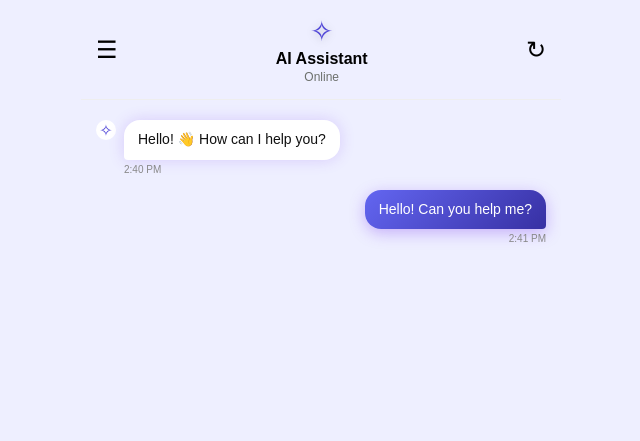
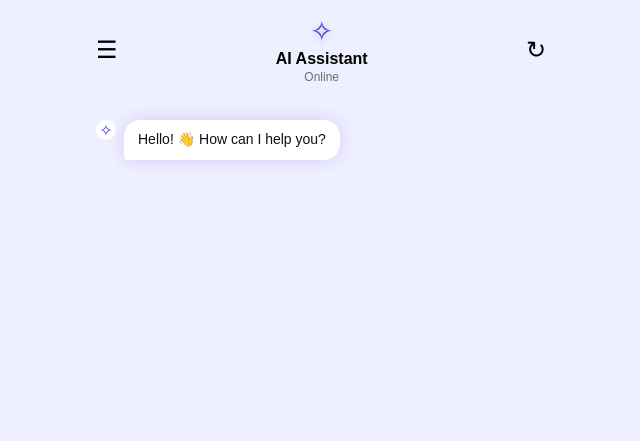
Before and after one commit to husnaM-dotcom/chatbot, a FastAPI app: page / in a window 1280 px wide. Shown: the top 441 px of the page, without its empty margins (319-959 px from the left). Run offline with FastAPI, Linux system fonts and the light colour scheme.

Commit message:
Clean up chatbot welcome message

```diff
--- a/static/script.js
+++ b/static/script.js
@@ -19,12 +19,17 @@ async function sendMessage() {
 
     addMessage(message, "user");
     messageInput.value = "";
+    showTyping();
 
     const response = await fetch(`/chat?message=${encodeURIComponent(message)}`, {
         method: "POST"
     });
 
     const data = await response.json();
+
+    await new Promise(resolve => setTimeout(resolve, 1000));
+
+    document.getElementById("typing").remove();
 
     addMessage(data.reply, "ai");
 }
@@ -60,7 +65,7 @@ function addMessage(text, sender) {
     if (sender === "ai") {
         const icon = document.createElement("div");
         icon.classList.add("ai-icon");
-        icon.textContent = "🤖";
+        icon.textContent = "✧";
 
         message.appendChild(icon);
     }
@@ -71,3 +76,21 @@ function addMessage(text, sender) {
 
     chatBox.scrollTop = chatBox.scrollHeight;
 }
+
+function showTyping() {
+    const typing = document.createElement("div");
+    typing.id = "typing";
+    typing.classList.add("message", "ai-message");
+
+    typing.innerHTML = `
+        <div class="ai-icon">✧</div>
+        <div class="message-content">
+            <div class="message-bubble">
+                AI is typing...
+            </div>
+        </div>
+    `;
+
+    chatBox.appendChild(typing);
+    chatBox.scrollTop = chatBox.scrollHeight;
+}
--- a/templates/index.html
+++ b/templates/index.html
@@ -53,31 +53,12 @@
                         Hello! 👋 How can I help you?
                     </div>
 
-                    <span class="message-time">
-                        2:40 PM
-                    </span>
 
                 </div>
 
             </div>
 
 
-            <!-- User Message Example -->
-            <div class="message user-message">
-
-                <div class="message-content">
-
-                    <div class="message-bubble">
-                        Hello! Can you help me?
-                    </div>
-
-                    <span class="message-time">
-                        2:41 PM
-                    </span>
-
-                </div>
-
-            </div>
 
         </main>
 
```
